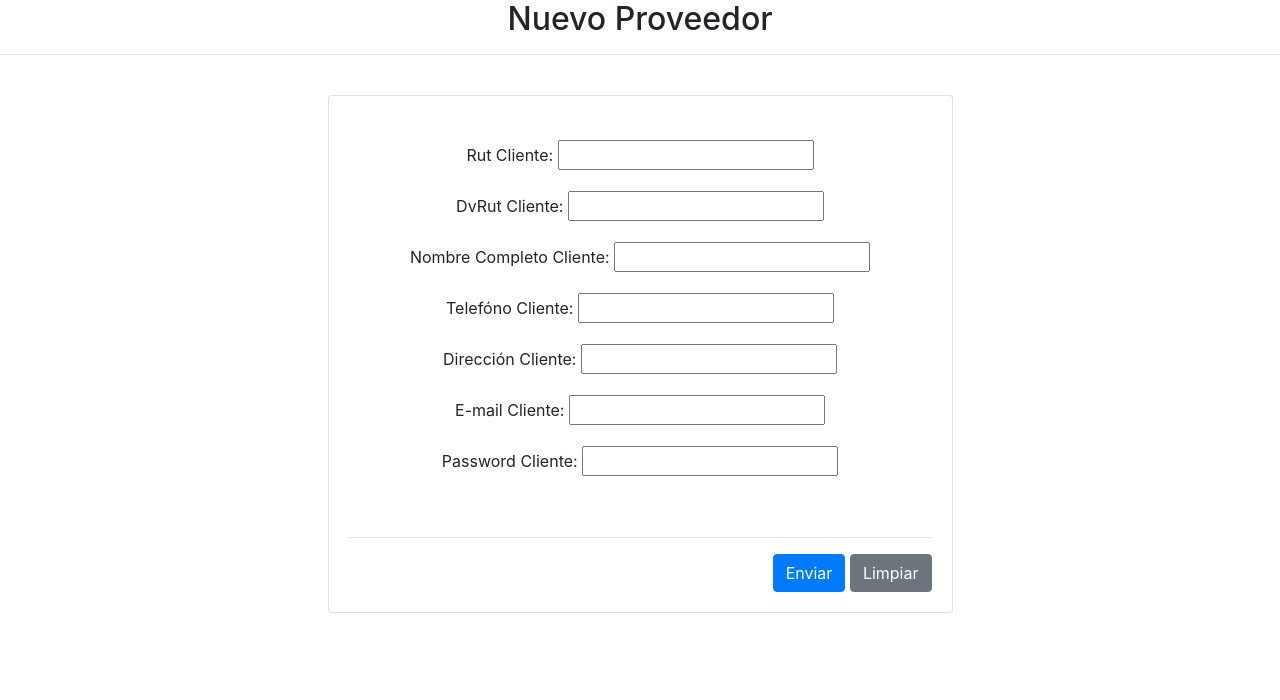
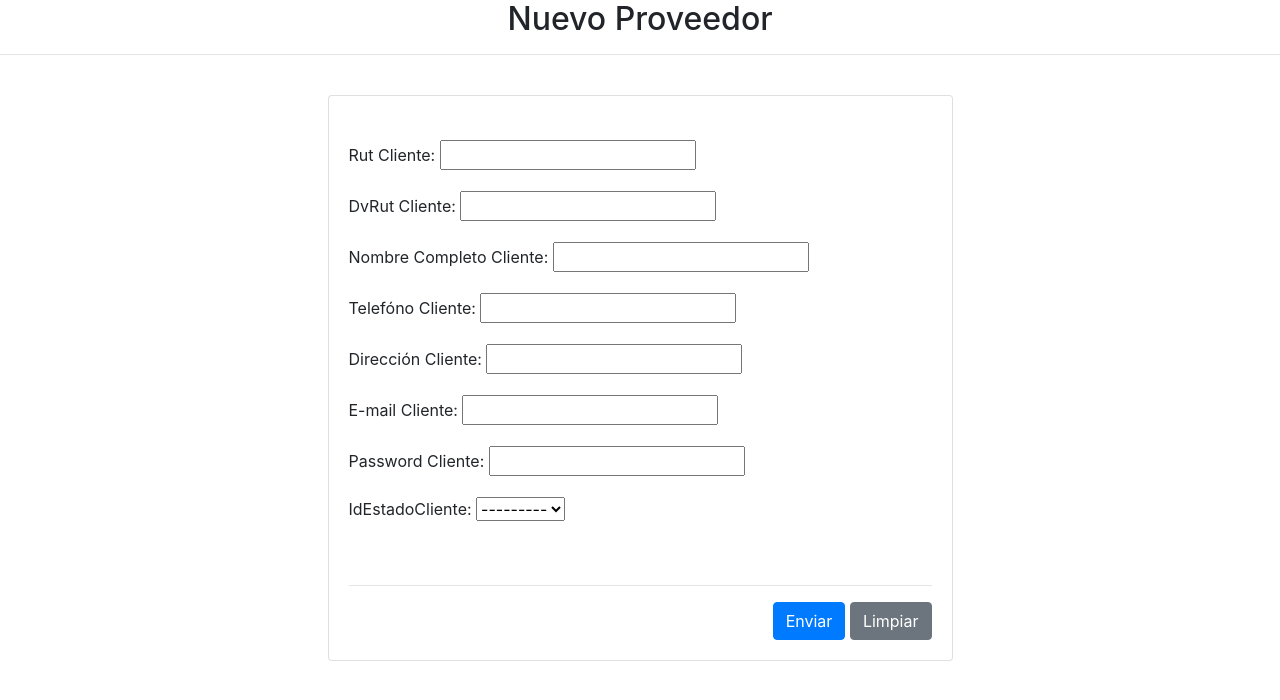
Before and after one commit to FabianAcunaVaras/Proyecto-semestral, a Django app: template SantDelivery/core/templates/core/Registro.html in a window 1280 px wide. Shown: the top 700 px of the page. Run offline with Django 3.2, Linux system fonts and the light colour scheme; the template is opened without the code that fills it: values that come from a table or form of the project are taken from there, others are empty; some libraries are stand-ins or nearby versions.

Commit message:
Corrección

```diff
--- a/SantDelivery/core/models.py
+++ b/SantDelivery/core/models.py
@@ -40,7 +40,7 @@ class Clientes(models.Model):
     Direccion = models.CharField(max_length=100, verbose_name="Dirección Cliente")
     Mail = models.CharField(max_length=50, verbose_name="E-mail Cliente")
     Password = models.CharField(max_length=10, verbose_name="Password Cliente")
-    EstadoCliente = models.ForeignKey(Estado_Clientes, on_delete=models.CASCADE)
+    idEstadoCliente = models.ForeignKey(Estado_Clientes, on_delete=models.CASCADE)
 
     def __str__(self):
         return self.DvRut
@@ -53,7 +53,7 @@ class Repartidor(models.Model):
     Telefono = models.CharField(max_length=12, verbose_name="Telefóno Cliente")
     Direccion = models.CharField(max_length=100, verbose_name="Dirección Cliente")
     Mail = models.CharField(max_length=50, verbose_name="E-mail Cliente")
-    EstadoReparidor = models.ForeignKey(Estado_Repartidor, on_delete=models.CASCADE)
+    idEstadoRepartidor = models.ForeignKey(Estado_Repartidor, on_delete=models.CASCADE)
 
     def __str__(self):
         return self.DvRut
--- a/SantDelivery/core/templates/core/Registro.html
+++ b/SantDelivery/core/templates/core/Registro.html
@@ -27,11 +27,9 @@
                     <form method="post" action="" id="formulario" >
                         {% csrf_token %}
                         <br>
-                        <center><table>
+                        <div class="form-group">
                             {{ form.as_p }}
-                        </table></center>
-
-
+                        </div>
                         <br>
                         <hr>
                         <div class="d-flex justify-content-end">
```
Also changed, not shown: SantDelivery/core/migrations/0002_auto_20210704_2155.py (added).
